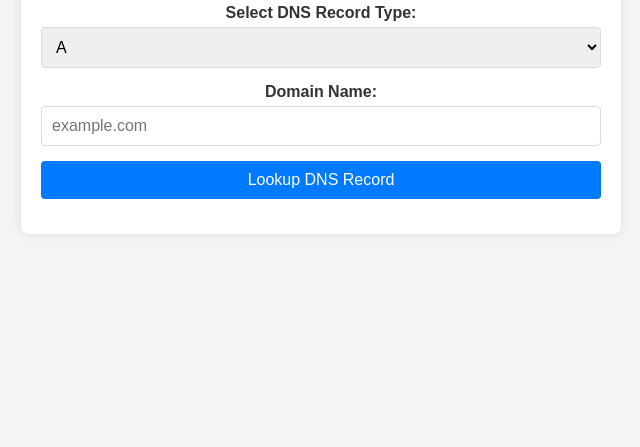
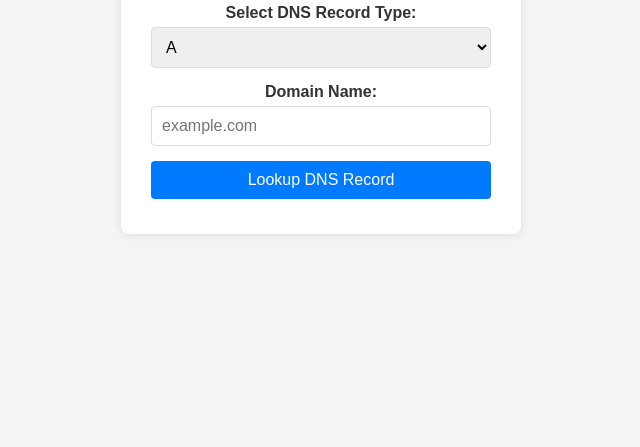
Before and after one commit to zachehlo/mimelab, a plain HTML site: page index.html in a window 1280 px wide. Shown: the part 353-800 px from the top of the page, without its empty margins (319-959 px from the left). Drawn offline with Linux system fonts and the light colour scheme.

Commit message:
Update index.html
better wrapping of long records, like longer txt records

```diff
--- a/index.html
+++ b/index.html
@@ -24,7 +24,7 @@
 
         .container {
             width: 100%;
-            max-width: 600px;
+            max-width: 400px;
             text-align: center;
             position: relative;
             transition: transform 0.5s ease-in-out, opacity 0.5s ease-in-out;
@@ -50,13 +50,13 @@
         }
 
         select, input[type="text"], input[type="submit"] {
-            width: 100%;
+            width: calc(100% - 20px); /* Adjust the width to account for padding */
             padding: 10px;
             margin-bottom: 15px;
             border-radius: 4px;
             border: 1px solid #ddd;
             font-size: 16px;
-            box-sizing: border-box; /* Add this line */
+            box-sizing: border-box; /* Ensure padding is included in the width calculation */
         }
 
 
@@ -97,7 +97,10 @@
             margin: 5px 0;
             font-size: 14px;
             white-space: pre-wrap; /* Preserve whitespace formatting */
+            word-break: break-all; /* Break long words anywhere if needed */
+            overflow-wrap: break-word; /* Break words to prevent overflow */
         }
+
 
         #learnMore {
             margin-top: 15px;
```
